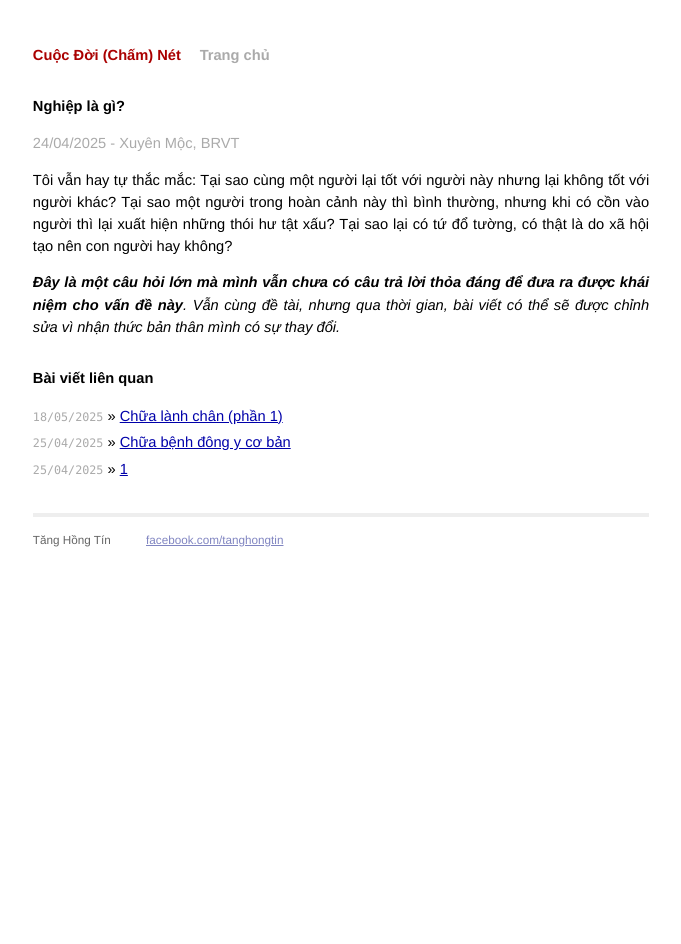
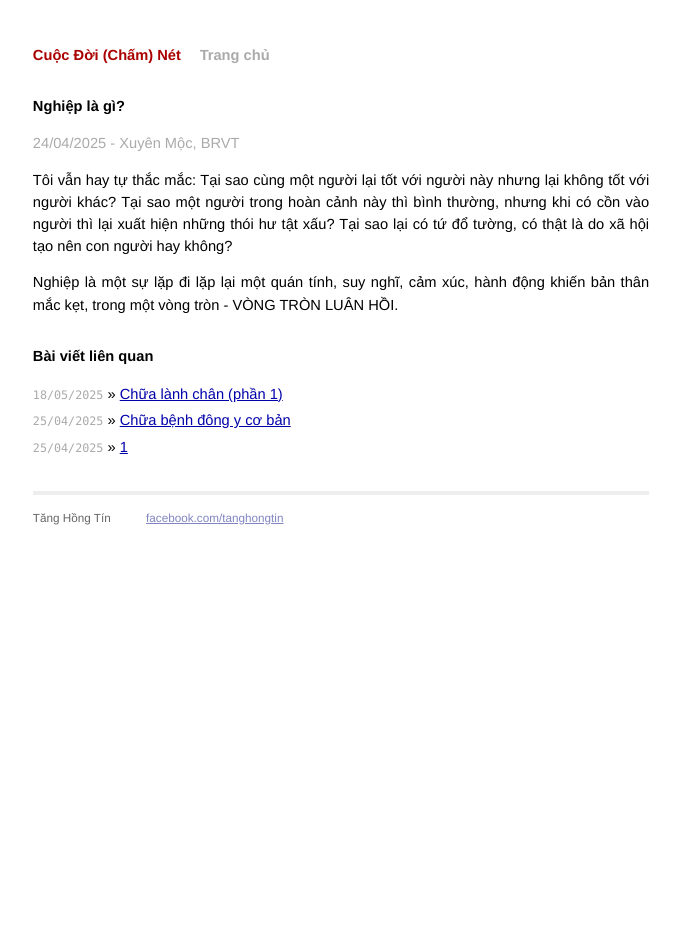
Before and after one commit to tanghongtin/cuocdoi, a Jekyll site: the page built from _posts/2025-04-24-nghiep-la-gi.md, in a window 1280 px wide. Shown: the whole page, without its empty margins (299-980 px from the left). Built offline with Jekyll 4.4.1, drawn with Linux system fonts in a browser that asks for light colours.

Commit message:
Update 2025-04-24-nghiep-la-gi.md

```diff
--- a/_posts/2025-04-24-nghiep-la-gi.md
+++ b/_posts/2025-04-24-nghiep-la-gi.md
@@ -9,4 +9,4 @@ title: Nghiệp là gì?
 
 Tôi vẫn hay tự thắc mắc: Tại sao cùng một người lại tốt với người này nhưng lại không tốt với người khác? Tại sao một người trong hoàn cảnh này thì bình thường, nhưng khi có cồn vào người thì lại xuất hiện những thói hư tật xấu? Tại sao lại có tứ đổ tường, có thật là do xã hội tạo nên con người hay không?
 
-***Đây là một câu hỏi lớn mà mình vẫn chưa có câu trả lời thỏa đáng để đưa ra được khái niệm cho vấn đề này**. Vẫn cùng đề tài, nhưng qua thời gian, bài viết có thể sẽ được chỉnh sửa vì nhận thức bản thân mình có sự thay đổi.*
+Nghiệp là một sự lặp đi lặp lại một quán tính, suy nghĩ, cảm xúc, hành động khiến bản thân mắc kẹt, trong một vòng tròn - VÒNG TRÒN LUÂN HỒI.
```
